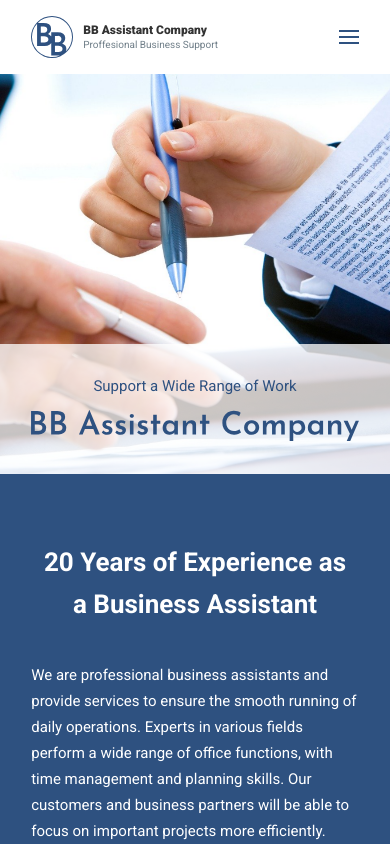
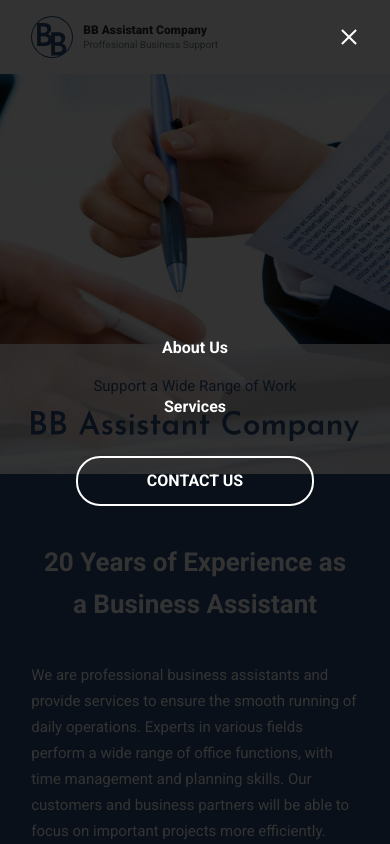
Before and after one commit to sherzodbekyuldashev95/company-website, a plain HTML site: page index.html in a window 390 px wide. Both pictures are taken after a click on the button "MENU". Shown: the top 844 px of the page. Drawn offline with Linux system fonts and the light colour scheme.

Commit message:
add animation

```diff
--- a/index.html
+++ b/index.html
@@ -30,7 +30,15 @@
                 </div>
             </div>
 
-            <button type="button" class="nav-button">
+            <nav class="nav">
+                <ul>
+                    <li><a href="#">About Us</a></li>
+                    <li><a href="#">Services</a></li>
+                    <li><a href="#" class="btn">CONTACT US</a></li>
+                </ul>
+            </nav>
+
+            <button type="button" class="nav-button" onclick="navFunc()">
                 <span class="sr-only">MENU</span>
             </button>
         </div>
@@ -171,6 +179,12 @@
         </div>
     </footer>
 
+    <script>
+        function navFunc() {
+            document.querySelector('html').classList.toggle('open');
+        }
+    </script>
+
 </body>
 
 </html>
--- a/style.css
+++ b/style.css
@@ -115,12 +115,112 @@ a:hover {
   height: 2px;
   background-color: currentColor;
   transform: translateY(5px);
+  transition: 0.3s ease-in-out;
 }
 
 .nav-button::before {
   transform: translateY(-5px);
   box-shadow: 0 6px currentColor;
 }
+
+/*Navigation close button*/
+.open .nav-button {
+  z-index: 1000;
+  color: #fff;
+}
+
+.open .nav-button::before {
+  transform: translateY(1px) rotate(45deg);
+  box-shadow: none;
+}
+
+.open .nav-button::after {
+  transform: translateY(-1px) rotate(-45deg);
+}
+
+/*Navigation menu on Mobile*/
+@media (max-width: 899px) {
+
+html.open, .open body {
+  height: 100%;
+  overflow: hidden;
+}
+
+.open .form {
+  display: none;
+}
+
+.open nav {
+  left: 0;
+}
+
+.header {
+  position: relative;
+}
+
+.nav {
+  position: absolute;
+  top: 0;
+  left: 100%;
+  width: 100%;
+  height: 100vh;
+  background-color: rgba(0, 0, 0, 0.8);
+  color: #fff;
+  display: flex;
+  flex-direction: column;
+  justify-content: center;
+  align-items: center;
+  transition: left 0.5s;
+}
+
+html, body {
+  overflow-y: hidden;
+}
+
+nav ul {
+  list-style: none;
+  font-weight: bold;
+  text-align: center;
+}
+
+.nav li:not(:last-child){
+  margin-bottom: 40px;
+}
+
+
+.nav .btn {
+  color: inherit;
+}
+}
+
+/*Navigation menu on desktop*/
+
+@media (min-width: 900px) {
+
+  .nav-button {
+  display: none;
+  }
+
+  nav ul {
+   display: flex;
+   align-items: center;
+   list-style: none;
+   color: #333;
+  }
+
+  .nav li:not(:last-child){
+    margin-right: 23px;
+  }
+
+
+  .nav .btn {
+    width: 148px;
+    border-color: #CDD6DD;
+  }
+
+}
+
+
 
 /*Header*/
 .header .container {
```
